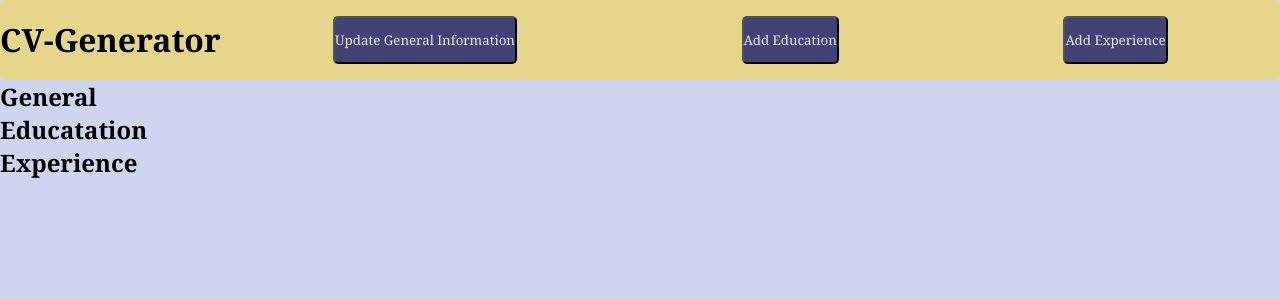
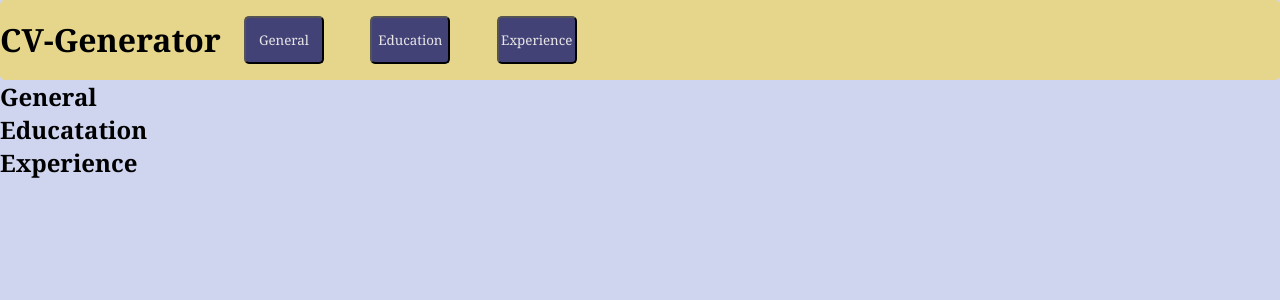
Before and after one commit to JonathanDPotter/cv-project, a React (Create React App) app: page / in a window 1280 px wide. Shown: the top 300 px of the page. Built offline with nearby package versions, Linux system fonts and the light colour scheme.

Commit message:
added some form styling

```diff
--- a/src/App.js
+++ b/src/App.js
@@ -42,7 +42,7 @@ class App extends Component {
 
   hideUnhide(event) {
     const { name } = event.target;
-    const currState = {...this.state[name]};
+    const currState = { ...this.state[name] };
     if (currState.hidden === true) {
       currState.hidden = false;
     }
@@ -67,10 +67,10 @@ class App extends Component {
     }
     currState.hidden = true;
     currState.list = newList;
-    currState = this.clearNamedState(currState);
-    event.target.reset();
+    if (name !== "general") {
+      currState = this.clearNamedState(currState);
+    }
     this.setState({ [name]: currState });
-
   }
 
   handleChange(event) {
@@ -84,7 +84,9 @@ class App extends Component {
   handleCancel(event) {
     const { name } = event.target;
     let currState = { ...this.state[name] };
-    currState = this.clearNamedState(currState);
+    if (name !== "general") {
+      currState = this.clearNamedState(currState);
+    }
     currState.hidden = true;
     this.setState({ [name]: currState });
   }
--- a/src/components/Header.js
+++ b/src/components/Header.js
@@ -9,7 +9,7 @@ function Header(props) {
           className="head-btn"
           onClick={props.hideUnhide}
         >
-          Update General Information
+         General
         </button>
         <button
           id="add-education"
@@ -17,7 +17,7 @@ function Header(props) {
           className="head-btn"
           onClick={props.hideUnhide}
         >
-          Add Education
+          Education
         </button>
         <button
           id="add-experience"
@@ -25,7 +25,7 @@ function Header(props) {
           className="head-btn"
           onClick={props.hideUnhide}
         >
-          Add Experience
+          Experience
         </button>
       </div>
     </header>
--- a/src/style.scss
+++ b/src/style.scss
@@ -29,6 +29,7 @@ header {
   display: flex;
   #content-box {
     width: 100%;
+    max-width: 600px;
     display: flex;
     justify-content: space-around;
     button {
@@ -37,6 +38,7 @@ header {
       border-radius: 5px;
       height: 3rem;
       margin: auto;
+      width: 5rem;
     }
   }
 }
@@ -48,7 +50,10 @@ form {
   overflow: hidden;
   height: fit-content;
   line-height: 1.5rem;
-  margin: 0 auto;
+  margin: 1rem auto;
+  border: 8px solid $darkblue;
+  border-radius: 5px;
+  background-color: $white;
 
   div {
     width: 100%;
@@ -61,8 +66,9 @@ form {
     height: 1.5rem;
     width: 100%;
     flex-grow: 1;
+    border: 2px solid $darkblue;
     border-radius: 5px;
-    background-color: $white;
+    background-color: inherit;
     margin: 0.5rem;
   }
 
@@ -71,7 +77,7 @@ form {
     width: 10rem;
   }
   button {
-    width: 10rem;
+    width: 9.5rem;
     font-size: 1rem;
     background-color: $yellow;
     float: right;
```
